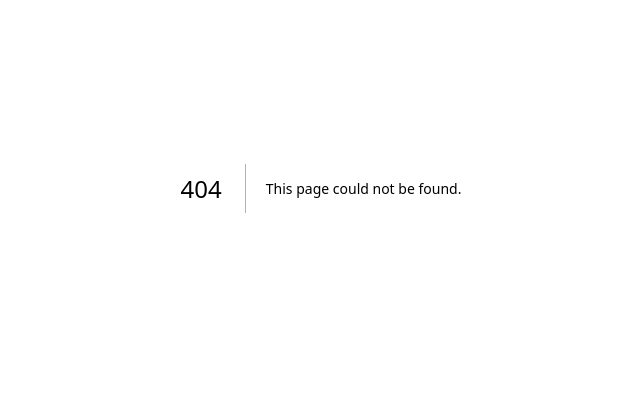
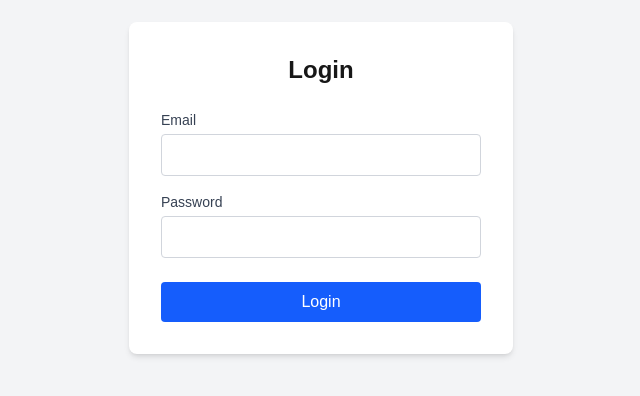
Before and after one commit to Edu-2de/JsApiLesson2, a Next.js app in the folder frontend/: page /Login in a window 1280 px wide. Before the commit this address had no page. Shown: the part 212-608 px from the top of the page, without its empty margins (319-959 px from the left). Built offline with nearby package versions, Linux system fonts and the light colour scheme.

Commit message:
feat(login): implement LoginPage component with email and password fields

```diff
--- /dev/null
+++ b/frontend/src/app/Login/page.tsx
@@ -0,0 +1,35 @@
+export default function LoginPage() {
+  return (
+    <div className="flex items-center justify-center min-h-screen bg-gray-100">
+      <div className="bg-white p-8 rounded-lg shadow-md w-full max-w-sm">
+        <h2 className="text-2xl font-bold mb-6 text-center">Login</h2>
+        <form>
+          <div className="mb-4">
+            <label htmlFor="email" className="block text-sm font-medium text-gray-700 mb-1">Email</label>
+            <input
+              type="email"
+              id="email"
+              className="w-full px-3 py-2 border border-gray-300 rounded focus:outline-none focus:ring-2 focus:ring-blue-500"
+              required
+            />
+          </div>
+          <div className="mb-6">
+            <label htmlFor="password" className="block text-sm font-medium text-gray-700 mb-1">Password</label>
+            <input
+              type="password"
+              id="password"
+              className="w-full px-3 py-2 border border-gray-300 rounded focus:outline-none focus:ring-2 focus:ring-blue-500"
+              required
+            />
+          </div>
+          <button
+            type="submit"
+            className="w-full bg-blue-600 text-white py-2 rounded hover:bg-blue-700 transition-colors duration-200"
+          >
+            Login
+          </button>
+        </form>
+      </div>
+    </div>
+  );
+}
```
